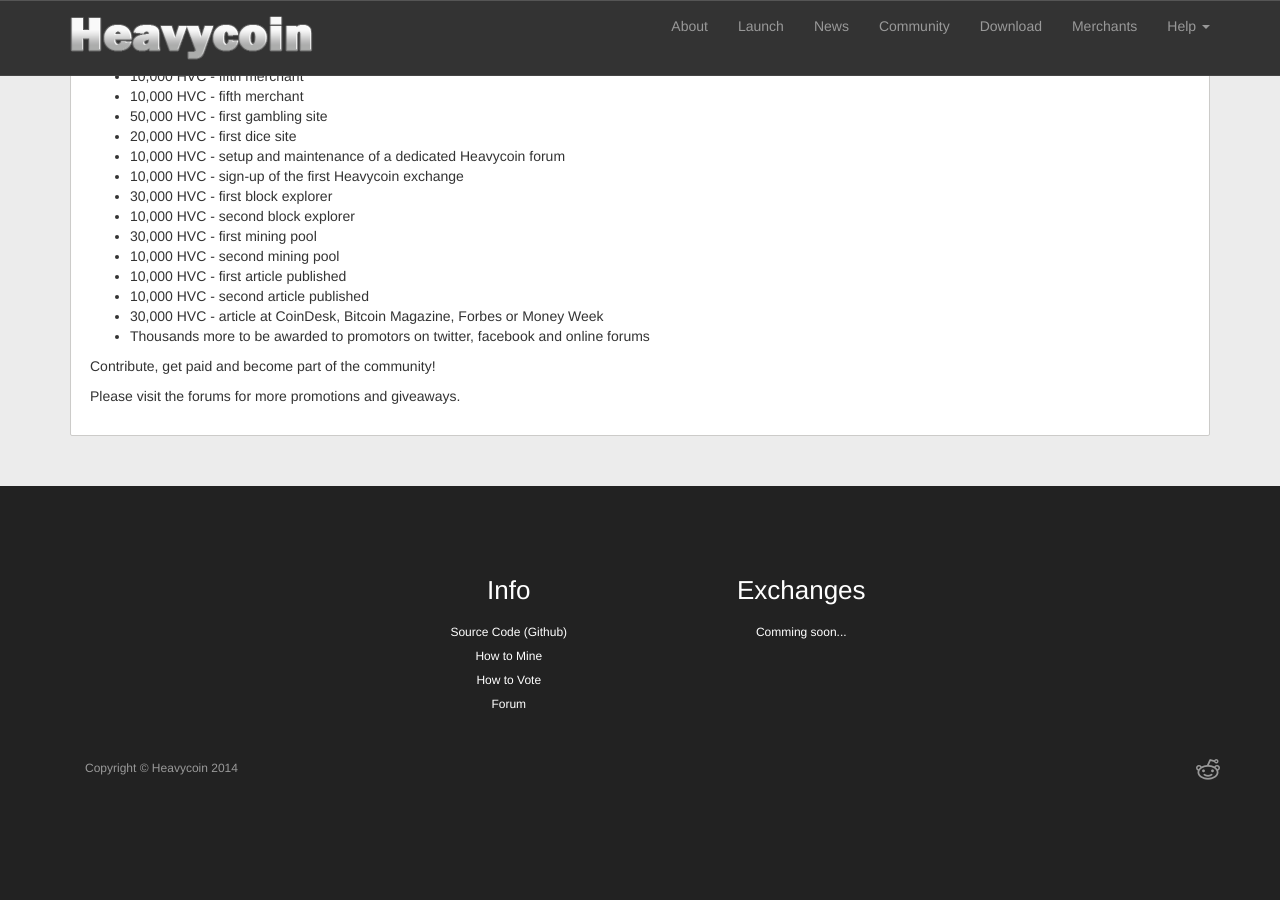
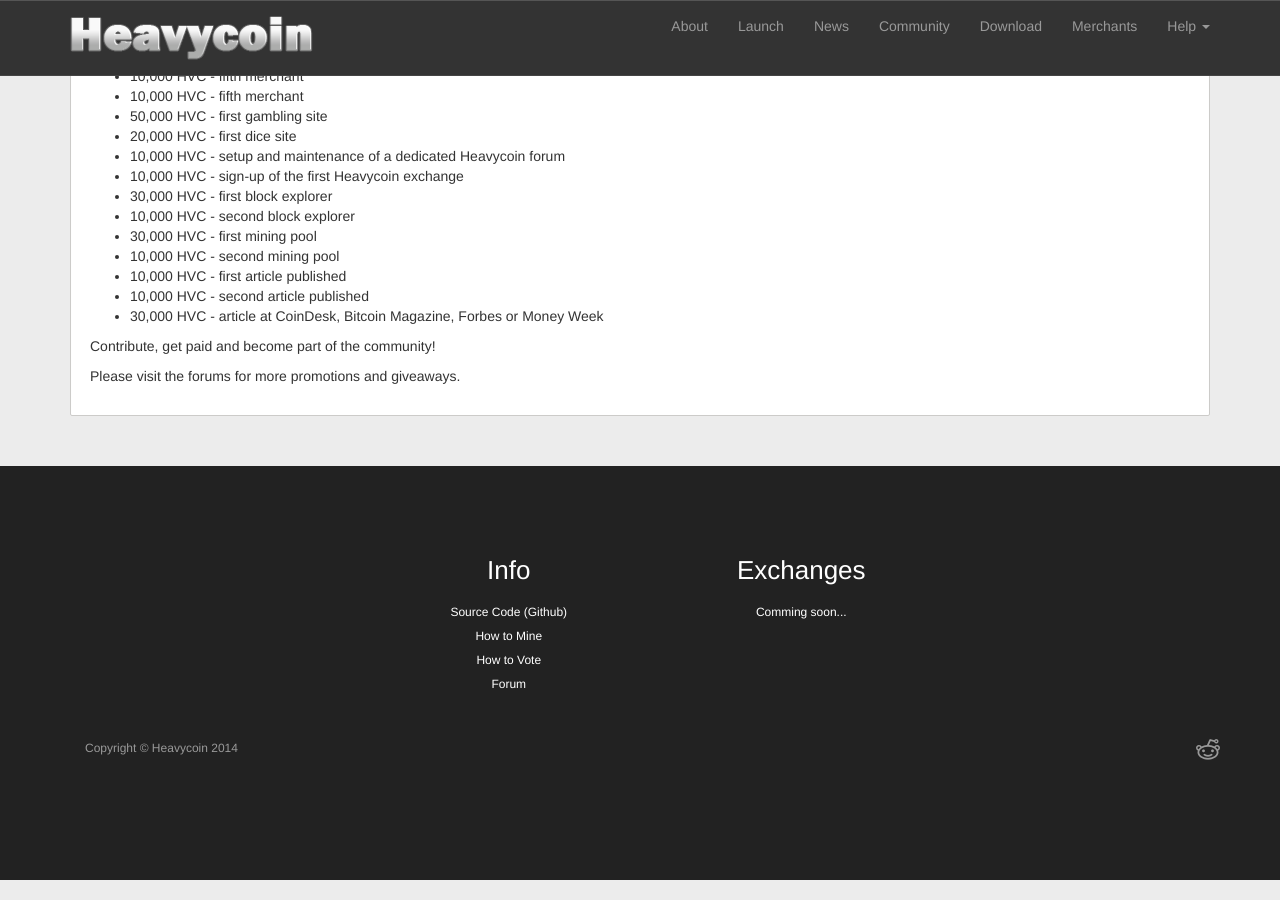
Before and after one commit to heavycoin/heavycoin.github.io, a Jekyll site: the page built from community.html, in a window 1280 px wide and 900 px high, scrolled down 971 px. Built offline with Jekyll 4.4.1, drawn with Linux system fonts in a browser that asks for light colours; Markdown is read by kramdown in place of the engine named in the settings.

Commit message:
Updated bounties

```diff
--- a/_includes/bounties.html
+++ b/_includes/bounties.html
@@ -14,5 +14,4 @@
       <li>10,000 HVC - first article published</li>
       <li>10,000 HVC - second article published</li>
       <li>30,000 HVC - article at CoinDesk, Bitcoin Magazine, Forbes or Money Week</li>
-      <li>Thousands more to be awarded to promotors on twitter, facebook and online forums</li>
     </ul>
--- a/launch.html
+++ b/launch.html
@@ -257,5 +257,9 @@
 
     {% include/bounties.html %}
 
+    <p>
+    Thousands more to be awarded to promotors on twitter, facebook and
+    online forums.
+    </p>
   </div>
 </div>
```
